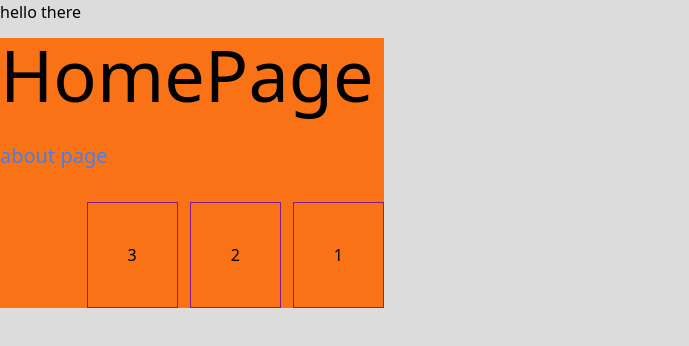
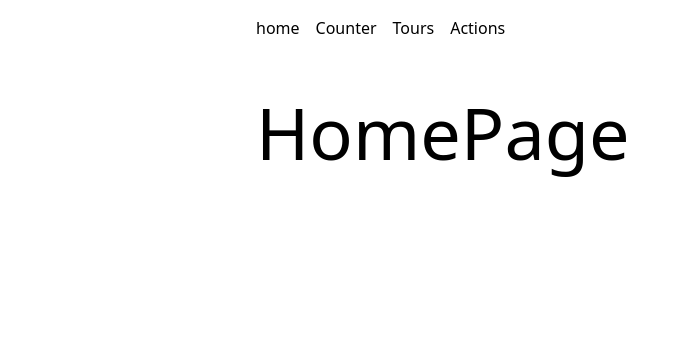
Before and after one commit to yuna-c/nextjs-tutorial, a Next.js app: page / in a window 1280 px wide. Shown: the top 346 px of the page, without its empty margins (0-689 px from the left). Built offline with nearby package versions, Linux system fonts and the light colour scheme.

Commit message:
Navbar 기본 너비 설정

```diff
--- a/app/globals.css
+++ b/app/globals.css
@@ -1,10 +1,6 @@
 @tailwind base;
 @tailwind components;
 @tailwind utilities;
-
-body {
-  background: gainsboro;
-}
 
 /* :root {
   --background: #ffffff;
--- a/app/layout.tsx
+++ b/app/layout.tsx
@@ -1,11 +1,34 @@
 import './globals.css'
+import type { Metadata } from 'next'
+import localFont from 'next/font/local'
+import Navbar from '@/components/Navbar'
 
-export default function RootLayout({ children }: { children: React.ReactNode }) {
+const geistSans = localFont({
+  src: './fonts/GeistVF.woff',
+  variable: '--font-geist-sans',
+  weight: '100 900'
+})
+const geistMono = localFont({
+  src: './fonts/GeistMonoVF.woff',
+  variable: '--font-geist-mono',
+  weight: '100 900'
+})
+
+export const metadata: Metadata = {
+  title: 'Create Next App',
+  description: 'Generated by create next app'
+}
+
+export default function RootLayout({
+  children
+}: Readonly<{
+  children: React.ReactNode
+}>) {
   return (
     <html lang="en">
-      <body>
-        <nav>hello there</nav>
-        {children}
+      <body className={`${geistSans.variable} ${geistMono.variable} antialiased`}>
+        <Navbar />
+        <main className="max-w-3xl mx-auto py-10">{children}</main>
       </body>
     </html>
   )
--- a/app/page.tsx
+++ b/app/page.tsx
@@ -1,18 +1,7 @@
-import Link from 'next/link'
-
 const HomePage = () => {
   return (
-    <div className="bg-fuchsia-200 w-96 mt-3.5 hover:bg-pink-500 transition-all duration-500 lg:bg-orange-500">
+    <div className="">
       <h1 className="text-7xl">HomePage</h1>
-      <Link href="/about" className="text-xl text-blue-500 inline-block my-8">
-        about page
-      </Link>
-
-      <ul className="flex gap-3 flex-row-reverse">
-        <li className="p-10 border border-fuchsia-800">1</li>
-        <li className="p-10 border border-fuchsia-800">2</li>
-        <li className="p-10 border border-fuchsia-800">3</li>
-      </ul>
     </div>
   )
 }
--- /dev/null
+++ b/components/Navbar.tsx
@@ -0,0 +1,13 @@
+import Link from 'next/link'
+
+function Navbar() {
+  return (
+    <nav className="max-w-3xl mx-auto py-4 flex gap-x-4">
+      <Link href="/">home</Link>
+      <Link href="/counter">Counter</Link>
+      <Link href="/tours">Tours</Link>
+      <Link href="/actions">Actions</Link>
+    </nav>
+  )
+}
+export default Navbar
```
